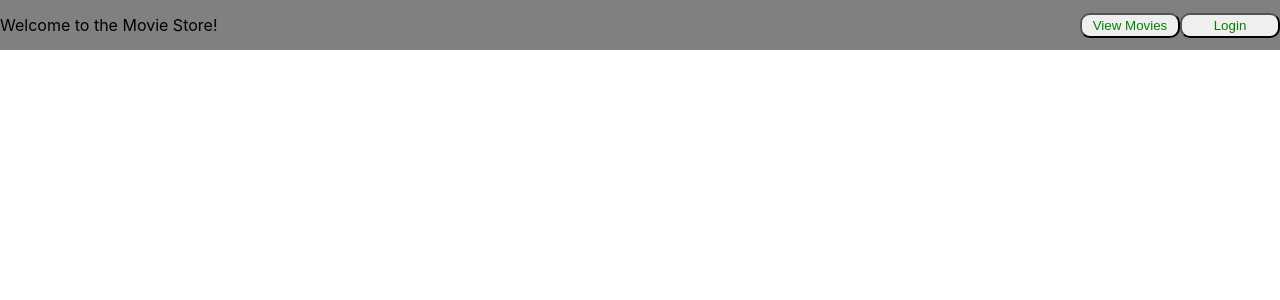
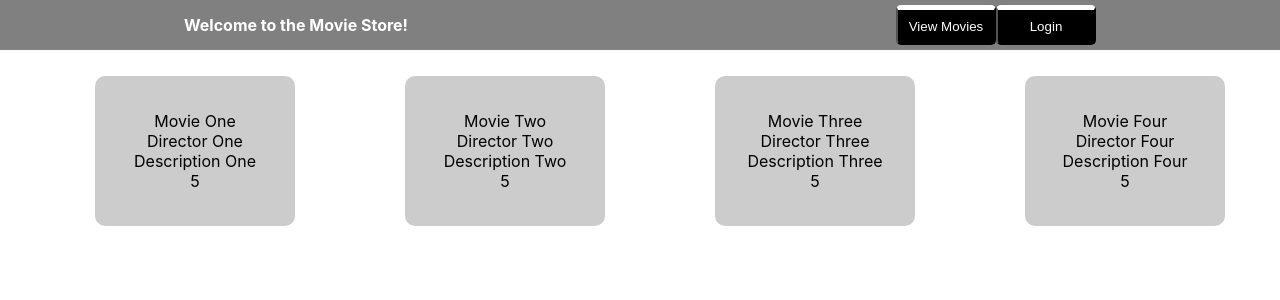
Before and after one commit to EphemSpirit/movie-store-ui, a React (Create React App) app: page / in a window 1280 px wide. Shown: the top 300 px of the page. Built offline with nearby package versions, Linux system fonts and the light colour scheme.

Commit message:
nav done for now, will make styling more robust later

```diff
--- a/src/App.js
+++ b/src/App.js
@@ -1,9 +1,44 @@
 import Navigation from './components/UI/Navigation';
+import Movies from './components/Movies/Movies';
 
 function App() {
+
+  const DUMMY_MOVIES = [
+    {
+      id: 1,
+      title: "Movie One",
+      director: "Director One",
+      description: "Description One",
+      rating: 5
+    },
+    {
+      id: 2,
+      title: "Movie Two",
+      director: "Director Two",
+      description: "Description Two",
+      rating: 5
+    },
+    {
+      id: 3,
+      title: "Movie Three",
+      director: "Director Three",
+      description: "Description Three",
+      rating: 5
+    },
+    {
+      id: 4,
+      title: "Movie Four",
+      director: "Director Four",
+      description: "Description Four",
+      rating: 5
+    },
+
+  ]
+
   return (
     <>
       <Navigation />
+      <Movies movies={DUMMY_MOVIES} />
     </>
   );
 }
--- /dev/null
+++ b/src/components/Movies/MovieItem.js
@@ -0,0 +1,17 @@
+import React from 'react';
+import styles from './MovieItem.module.css';
+
+const MovieItem = (props) => {
+
+    return (
+        <li className={styles.item}>
+          <div className={styles['movie-title']}>{props.title}</div>
+          <div className={styles.director}>{props.director}</div>
+          <div className={styles.description}>{props.description}</div>
+          <div className={styles.rating}>{props.rating}</div>
+        </li>
+    )
+
+};
+
+export default MovieItem;
--- /dev/null
+++ b/src/components/Movies/MovieItem.module.css
@@ -0,0 +1,12 @@
+.item {
+    display: flex;
+    flex-direction: column;
+    justify-content: center;
+    align-items: center;
+    height: 150px;
+    width: 200px;
+    background-color: #ccc;
+    border-radius: 10px;
+    margin: 10px 0;
+    list-style: none;
+}
--- /dev/null
+++ b/src/components/Movies/Movies.js
@@ -0,0 +1,26 @@
+import React from 'react';
+import styles from './Movies.module.css';
+
+import MovieItem from './MovieItem';
+
+const Movies = (props) => {
+
+    const mappedMovies = props.movies.map(movie => (
+        <MovieItem
+            key={movie.id}
+            title={movie.title}
+            director={movie.director}
+            description={movie.description}
+            rating={movie.rating}
+        />
+    ))
+
+    return (
+        <ul className={styles.list}>
+           {mappedMovies}
+        </ul>
+    )
+
+};
+
+export default Movies;
--- /dev/null
+++ b/src/components/Movies/Movies.module.css
@@ -0,0 +1,5 @@
+.list {
+    display: flex;
+    justify-content: space-around;
+    flex-wrap: wrap;
+}
--- a/src/components/UI/Button.js
+++ b/src/components/UI/Button.js
@@ -1,10 +1,11 @@
 import React from 'react';
+import styles from './Button.module.css';
 
 const Button = (props) => {
 
     return (
         <>
-            <button>
+            <button className={styles.button} onClick={props.onClick}>
                 {props.children}
             </button>
         </>
--- a/src/components/UI/Button.module.css
+++ b/src/components/UI/Button.module.css
@@ -0,0 +1,17 @@
+.button {
+    height: 40px;
+    width: 100px;
+    border-radius: 5px;
+    background-color: #000;
+    color: #fff;
+    border-top: 5px solid white;
+}
+
+.button:hover {
+    cursor: pointer;
+}
+
+.button:focus,
+.button:hover {
+    border: 1px solid white;
+}
--- a/src/components/UI/Navigation.js
+++ b/src/components/UI/Navigation.js
@@ -7,14 +7,27 @@ const Navigation = (props) => {
 
     const [loggedIn, setLoggedIn] = useState(false);
 
+    const loginHandler = () => {
+        setLoggedIn(prevState => !loggedIn)
+    }
+
+    let content;
+
+    if (!loggedIn) {
+        content = "Login";
+    }
+
+    if (loggedIn) {
+        content = "Log Out";
+    }
+
     return (
         <>
             <nav className={styles.navigation}>
-                <div>Welcome to the Movie Store!</div>
+                <div className={styles.title}>Welcome to the Movie Store!</div>
                 <section className={styles.control}>
                     <Button>View Movies</Button>
-                    {!loggedIn && <Button onClick={() => setLoggedIn(true)}>Login</Button>}
-                    {loggedIn && <Button onClick={() => setLoggedIn(false)}>Log Out</Button>}
+                    <Button onClick={loginHandler}>{content}</Button>
                     <span></span>
                 </section>
             </nav>
--- a/src/components/UI/Navigation.module.css
+++ b/src/components/UI/Navigation.module.css
@@ -1,10 +1,15 @@
 .navigation {
     display: flex;
-    justify-content: space-between;
+    justify-content: space-around;
     align-items: center;
     background-color: grey;
     height: 50px;
     width: 100%;
+}
+
+.title {
+    color: white;
+    font-weight: bold;
 }
 
 .control {
@@ -12,10 +17,3 @@
     justify-content: flex-end;
     width: 25%;
 }
-
-.control button {
-    color: green;
-    border-radius: 10px;
-    height: 25px;
-    width: 100px;
-}
```
